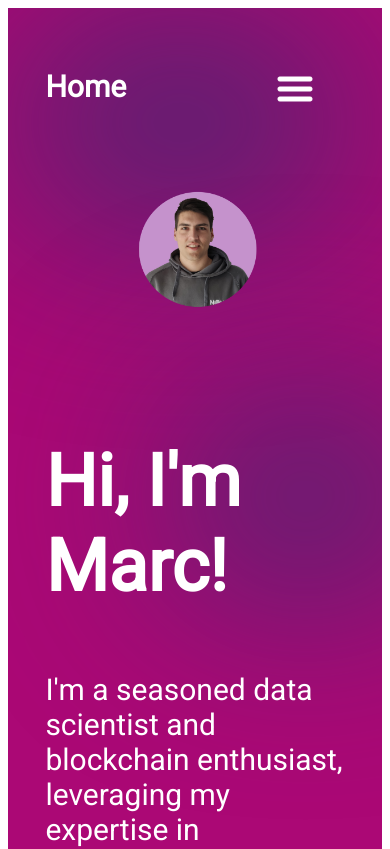
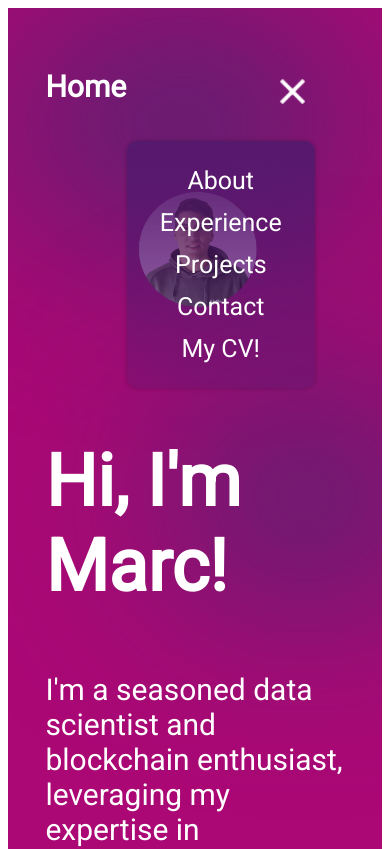
Before and after one commit to MarcLlopart/MarcLlopart-portfolio, a React (Vite) app: page / in a window 390 px wide. Shown: the top 849 px of the page. Built offline with nearby package versions, Linux system fonts and the light colour scheme.

Commit message:
add cv and nav bar responsive

```diff
--- a/src/components/Contact/Contact.module.css
+++ b/src/components/Contact/Contact.module.css
@@ -53,15 +53,31 @@
   .container {
     flex-direction: column;
     gap: 23px;
+    padding: 58px 5%; /* Adjust padding for smaller screens */
   }
 
   .text {
     display: flex;
     flex-direction: column;
-    align-items: center;
+    align-items: left;
+  }
+
+  .text h2 {
+    font-size: 40px; /* Decrease font size for smaller screens */
+    letter-spacing: 2px; /* Adjust letter spacing for smaller screens */
+  }
+
+  .text p {
+    font-size: 24px; /* Decrease font size for smaller screens */
+    letter-spacing: 1px; /* Adjust letter spacing for smaller screens */
   }
 
   .links {
-    align-items: center;
+    align-items: left;
+  }
+
+  .link a {
+    font-size: 24px; /* Decrease font size for smaller screens */
+    letter-spacing: 1px; /* Adjust letter spacing for smaller screens */
   }
 }
--- a/src/components/Navbar/Navbar.jsx
+++ b/src/components/Navbar/Navbar.jsx
@@ -1,25 +1,44 @@
-
-import React, {useState} from "react";
+import React, { useState, useEffect } from "react";
 import styles from "./Navbar.module.css";
-import {getImageUrl} from "../../utils"
+import { getImageUrl } from "../../utils";
 
 export const Navbar = () => {
+    const [menuOpen, setMenuOpen] = useState(true); // Set menuOpen to true by default
+    const [isSmallScreen, setIsSmallScreen] = useState(false);
 
-    const [menuOpen, setMenuOpen] = useState(false);
+    useEffect(() => {
+        const handleResize = () => {
+            setIsSmallScreen(window.innerWidth <= 830); // Update isSmallScreen based on window width
+        };
 
-    return <nav className={styles.navbar}>
-        <a className={styles.title} href="/">Home</a>
+        handleResize(); // Initial check
+        window.addEventListener("resize", handleResize); // Listen for window resize events
+
+        return () => {
+            window.removeEventListener("resize", handleResize); // Clean up event listener on unmount
+        };
+    }, []);
+
+    return (
+        <nav className={styles.navbar}>
+            <a className={styles.title} href="/MarcLlopart-portfolio/">
+                Home
+            </a>
             <div className={styles.menu}>
+                {isSmallScreen && ( // Render menu button only on small screens
                     <img
                         className={styles.menuBtn}
-            src={menuOpen
-                ? getImageUrl("nav/closeIcon.png")
-                : getImageUrl("nav/menuIcon.png")}
-            alt="menu-button"
-            onClick={()=> setMenuOpen(!menuOpen)}
+                        width={45}
+                        height={45}
+                        src={menuOpen ? getImageUrl("nav/closeIcon.png") : getImageUrl("nav/menuIcon.png")}
+                        alt={menuOpen ? "close-menu-button" : "menu-button"}
+                        onClick={() => setMenuOpen(!menuOpen)}
                     />
-            <ul className={`${styles.menuItems} ${menuOpen && styles.menuOpen}`}
-            onClick={()=> setMenuOpen(false)}>
+                )}
+                <ul
+                    className={`${styles.menuItems} ${menuOpen && styles.menuOpen}`}
+                    onClick={() => setMenuOpen(false)}
+                >
                     <li>
                         <a href="#about">About</a>
                     </li>
@@ -32,7 +51,11 @@ export const Navbar = () => {
                     <li>
                         <a href="#contact">Contact</a>
                     </li>
+                    <li>
+                        <a href="assets/cv/cv_mllopart2024.pdf" download>My CV!</a>
+                    </li>
                 </ul>
             </div>
-    </nav>;
-}
+        </nav>
+    );
+};
```
Also changed, not shown: 2 other files (tests, documents, lock files or other folders). Lines whose indentation alone changed are shown as unchanged.
